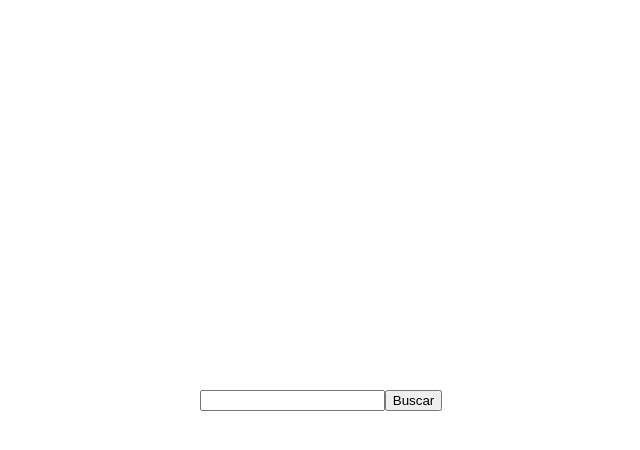
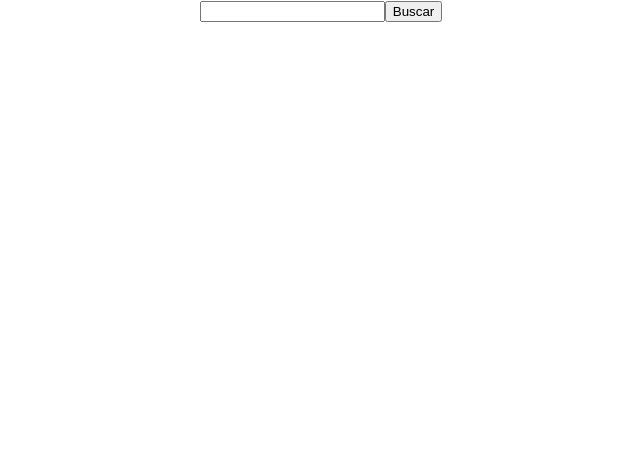
Before and after one commit to igorWebMASTER/perfreact, a Next.js app: page / in a window 1280 px wide. Shown: the top 450 px of the page, without its empty margins (319-959 px from the left). Built offline with nearby package versions, Linux system fonts and the light colour scheme.

Commit message:
feat: add memo

```diff
--- a/components/ProductItem.tsx
+++ b/components/ProductItem.tsx
@@ -1,3 +1,5 @@
+import { memo } from 'react';
+
 interface ProductItemProps {
   product : {
     id: number;
@@ -6,10 +8,19 @@ interface ProductItemProps {
   }
 }
 
-export function ProductItem({product}){
+
+// shallow compare -> comparação rasa - compara a igualdade dos elementos
+// {} = {} // false
+// igualdade referencial - compara a posicao do objeto em memória.
+
+function ProductItemComponent({ product } : ProductItemProps){
   return (
-    <div key={product.id}>
+    <div>
       {product.title} - <strong>{product.price}</strong>
     </div>
   )
 }
+
+export const ProductItem = memo(ProductItemComponent, (prevProps, nextProps) => {
+  return Object.is(prevProps.product, nextProps.product)
+})
--- a/styles/Home.module.css
+++ b/styles/Home.module.css
@@ -1,11 +1,11 @@
 .container {
-  min-height: 100vh;
+
   padding: 0 0.5rem;
   display: flex;
   flex-direction: column;
   justify-content: center;
   align-items: center;
-  height: 100vh;
+  height: 100%;
 }
 
 .main {
--- a/styles/globals.css
+++ b/styles/globals.css
@@ -4,7 +4,12 @@ body {
   margin: 0;
   font-family: -apple-system, BlinkMacSystemFont, Segoe UI, Roboto, Oxygen,
     Ubuntu, Cantarell, Fira Sans, Droid Sans, Helvetica Neue, sans-serif;
+    height: 100%;
+    overflow: auto;
 }
+
+
+
 
 a {
   color: inherit;
```
Also changed, not shown: components/SearchResults.tsx (+19 -0 lines).
